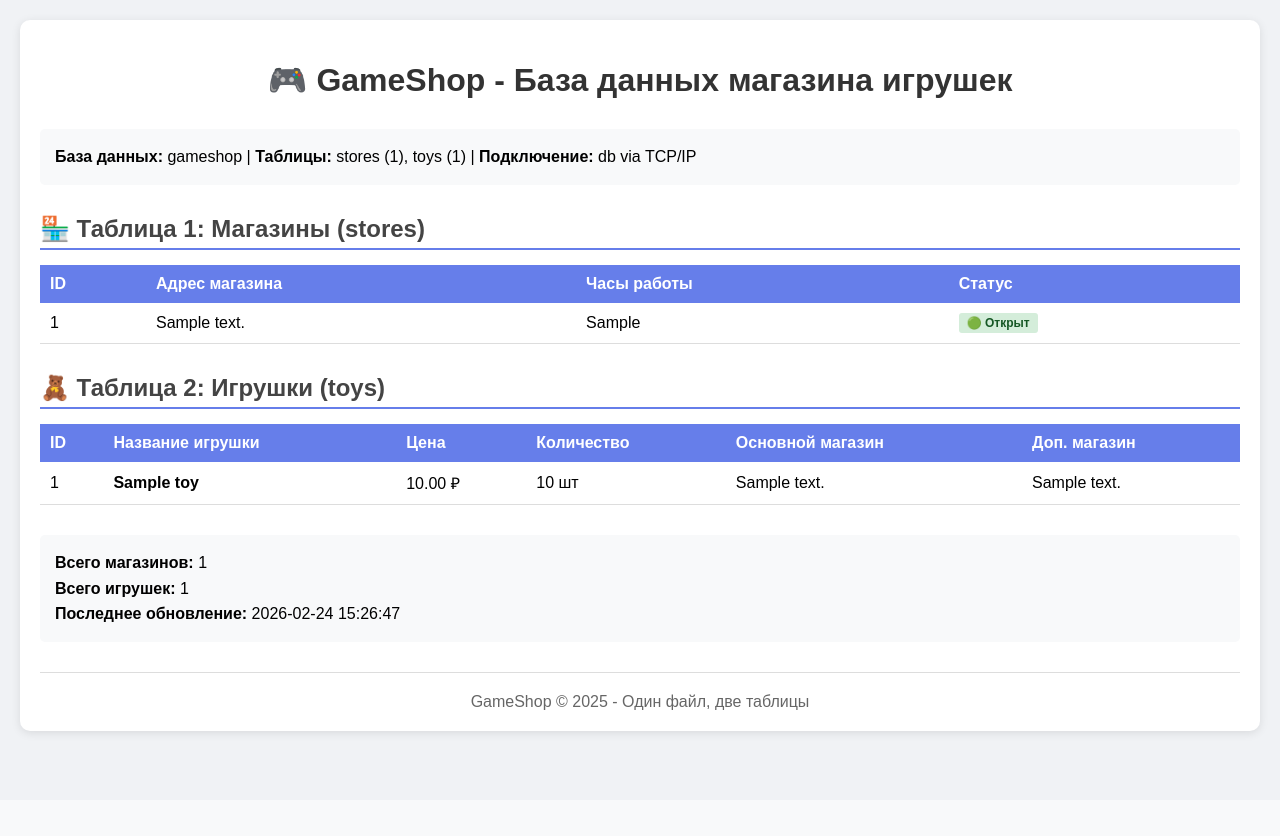
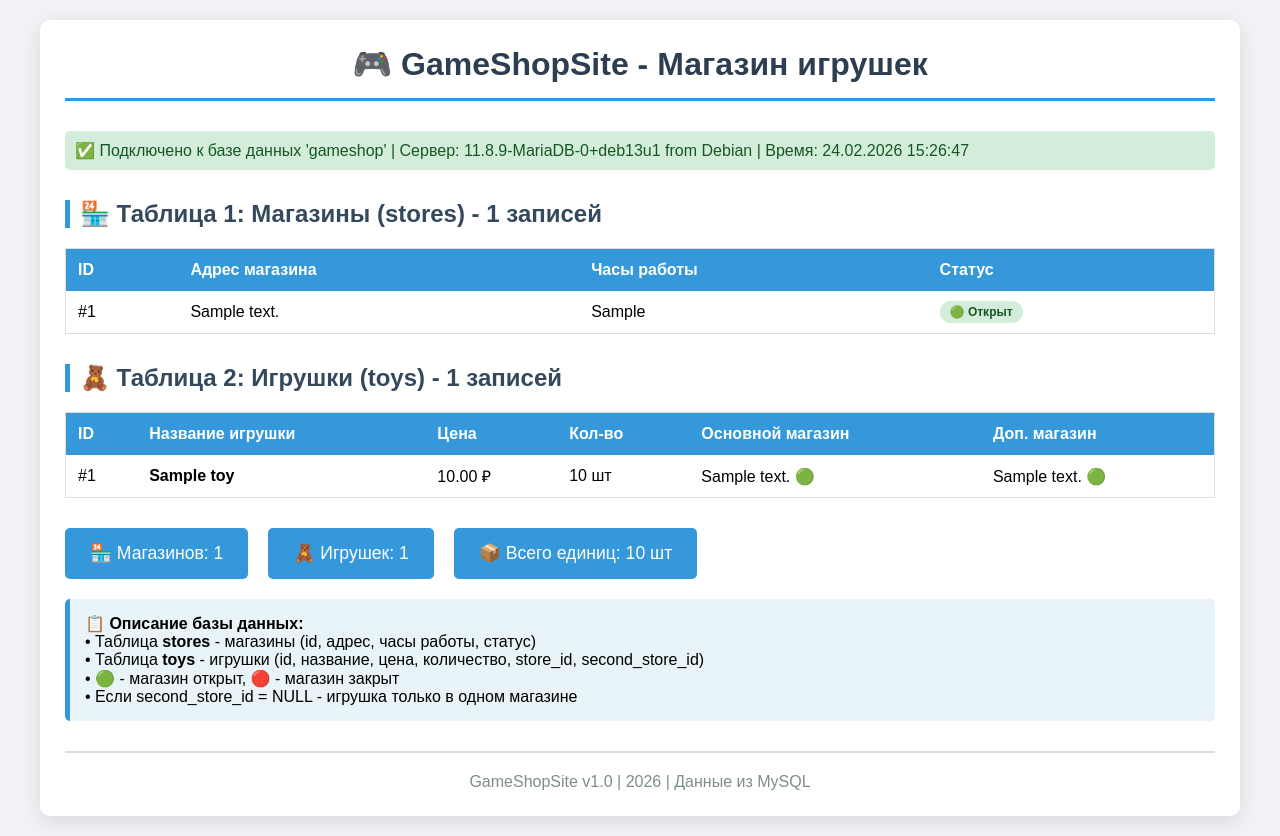
Before and after one commit to TeachKait20/all_resources, a PHP site: page /GameShopSite.php in a window 1280 px wide. Before the commit the page ends 737 px from the top, so only its background shows below. Run offline with PHP 8.4, Linux system fonts and the light colour scheme; tables that the repository leaves empty or names only in its code hold one stand-in row (values such as "Sample post"); data that the repository does not hold is empty.

Commit message:
Update GameShopSite.php

```diff
--- a/GameShopSite.php
+++ b/GameShopSite.php
@@ -1,27 +1,40 @@
 <?php
-// ==================================================
-// CONNECTING TO THE DATABASE
-// =================================================
+// ==============================================
+// GameShopSite.php
+// Единый файл: подключение к БД + две таблицы
+// ==============================================
+
+// Параметры подключения к MySQL
 $host = 'db';
 $user = 'user';
 $password = 'user123';
 $database = 'gameshop';
 
+// Подключение к базе данных
 $conn = new mysqli($host, $user, $password, $database);
 
+// Проверка подключения
 if ($conn->connect_error) {
-    die("Ошибка подключения: " . $conn->connect_error);
+    die("<div style='color: red; padding: 20px; background: #ffeeee; border: 2px solid red; margin: 20px;'>
+            ❌ Ошибка подключения к БД: " . $conn->connect_error . "
+         </div>");
 }
 
-// Get data from the stores table
+// ========== ЭТА СТРОКА РЕШАЕТ ПРОБЛЕМУ ==========
+$conn->set_charset("utf8mb4");
+// =================================================
+
+// Получаем данные из таблицы магазинов
 $stores = $conn->query("SELECT * FROM stores ORDER BY id");
 
-// Get data from the toys table with store names
+// Получаем данные из таблицы игрушек с информацией о магазинах
 $toys = $conn->query("
     SELECT
         t.*,
         s1.address as main_store_address,
-        s2.address as second_store_address
+        s1.is_open as main_store_open,
+        s2.address as second_store_address,
+        s2.is_open as second_store_open
     FROM toys t
     LEFT JOIN stores s1 ON t.store_id = s1.id
     LEFT JOIN stores s2 ON t.second_store_id = s2.id
@@ -34,55 +47,67 @@ $toys = $conn->query("
 <head>
     <meta charset="UTF-8">
     <meta name="viewport" content="width=device-width, initial-scale=1.0">
-    <title>GameShop - Магазин игрушек</title>
+    <title>GameShopSite - Магазин игрушек</title>
     <style>
+        /* ========== МИНИМАЛЬНЫЕ СТИЛИ ========== */
+        * {
+            margin: 0;
+            padding: 0;
+            box-sizing: border-box;
+        }
         body {
             font-family: Arial, sans-serif;
-            margin: 20px;
             background: #f0f2f5;
+            padding: 20px;
         }
         .container {
             max-width: 1200px;
             margin: 0 auto;
             background: white;
-            padding: 20px;
+            padding: 25px;
             border-radius: 10px;
-            box-shadow: 0 2px 10px rgba(0,0,0,0.1);
+            box-shadow: 0 5px 20px rgba(0,0,0,0.1);
         }
         h1 {
-            color: #333;
+            color: #2c3e50;
             text-align: center;
             margin-bottom: 30px;
+            padding-bottom: 15px;
+            border-bottom: 3px solid #3498db;
         }
         h2 {
-            color: #444;
-            margin: 30px 0 15px;
-            padding-bottom: 5px;
-            border-bottom: 2px solid #667eea;
+            color: #34495e;
+            margin: 30px 0 20px;
+            padding-left: 10px;
+            border-left: 5px solid #3498db;
         }
         table {
             width: 100%;
             border-collapse: collapse;
             margin-bottom: 30px;
             background: white;
+            border: 1px solid #ddd;
         }
         th {
-            background: #667eea;
+            background: #3498db;
             color: white;
-            padding: 10px;
+            padding: 12px;
             text-align: left;
         }
         td {
-            padding: 10px;
+            padding: 10px 12px;
             border-bottom: 1px solid #ddd;
         }
+        tr:nth-child(even) {
+            background: #f8f9fa;
+        }
         tr:hover {
-            background: #f5f5f5;
+            background: #e8f4f8;
         }
         .badge {
             display: inline-block;
-            padding: 3px 8px;
-            border-radius: 3px;
+            padding: 4px 10px;
+            border-radius: 20px;
             font-size: 12px;
             font-weight: bold;
         }
@@ -94,46 +119,55 @@ $toys = $conn->query("
             background: #f8d7da;
             color: #721c24;
         }
-        .stats {
-            background: #f8f9fa;
+        .info-box {
+            background: #e8f4f8;
             padding: 15px;
             border-radius: 5px;
             margin: 20px 0;
-            line-height: 1.6;
+            border-left: 5px solid #3498db;
         }
-        .error {
-            background: #f8d7da;
-            color: #721c24;
-            padding: 15px;
+        .stats {
+            display: flex;
+            gap: 20px;
+            margin: 20px 0;
+            flex-wrap: wrap;
+        }
+        .stat-item {
+            background: #3498db;
+            color: white;
+            padding: 15px 25px;
             border-radius: 5px;
-            margin-bottom: 20px;
+            font-size: 1.1em;
         }
         footer {
             text-align: center;
             margin-top: 30px;
             padding-top: 20px;
-            border-top: 1px solid #ddd;
-            color: #666;
+            border-top: 2px solid #ddd;
+            color: #7f8c8d;
+        }
+        .success {
+            background: #d4edda;
+            color: #155724;
+            padding: 10px;
+            border-radius: 5px;
+            margin-bottom: 20px;
         }
     </style>
 </head>
 <body>
     <div class="container">
-        <h1>🎮 GameShop - База данных магазина игрушек</h1>
+        <h1>🎮 GameShopSite - Магазин игрушек</h1>
 
-<!-- =====================================================
-STATISTICS
-====================================================== -->
-        <div class="stats">
-            <strong>База данных:</strong> gameshop |
-            <strong>Таблицы:</strong> stores (<?php echo $stores->num_rows; ?>), toys (<?php echo $toys->num_rows; ?>) |
-            <strong>Подключение:</strong> <?php echo $conn->host_info; ?>
+        <!-- Информация о подключении -->
+        <div class="success">
+            ✅ Подключено к базе данных 'gameshop' |
+            Сервер: <?php echo $conn->server_info; ?> |
+            Время: <?php echo date('d.m.Y H:i:s'); ?>
         </div>
 
-<!-- ====================================================
-TABLE 1: SHOPS
-==================================================== -->
-        <h2>🏪 Таблица 1: Магазины (stores)</h2>
+        <!-- ========== ТАБЛИЦА 1: МАГАЗИНЫ ========== -->
+        <h2>🏪 Таблица 1: Магазины (stores) - <?php echo $stores->num_rows; ?> записей</h2>
         <table>
             <thead>
                 <tr>
@@ -144,10 +178,10 @@ TABLE 1: SHOPS
                 </tr>
             </thead>
             <tbody>
-                <?php if ($stores->num_rows > 0): ?>
+                <?php if ($stores && $stores->num_rows > 0): ?>
                     <?php while($store = $stores->fetch_assoc()): ?>
                     <tr>
-                        <td><?php echo $store['id']; ?></td>
+                        <td>#<?php echo $store['id']; ?></td>
                         <td><?php echo htmlspecialchars($store['address']); ?></td>
                         <td><?php echo htmlspecialchars($store['working_hours']); ?></td>
                         <td>
@@ -160,55 +194,73 @@ TABLE 1: SHOPS
                     </tr>
                     <?php endwhile; ?>
                 <?php else: ?>
-                    <tr><td colspan="4">Нет данных о магазинах</td></tr>
+                    <tr><td colspan="4" style="text-align:center;">Нет данных о магазинах</td></tr>
                 <?php endif; ?>
             </tbody>
         </table>
 
-<!-- ====================================================
-TABLE 2: TOYS
-==================================================== -->
-        <h2>🧸 Таблица 2: Игрушки (toys)</h2>
+        <!-- ========== ТАБЛИЦА 2: ИГРУШКИ ========== -->
+        <h2>🧸 Таблица 2: Игрушки (toys) - <?php echo $toys->num_rows; ?> записей</h2>
         <table>
             <thead>
                 <tr>
                     <th>ID</th>
                     <th>Название игрушки</th>
                     <th>Цена</th>
-                    <th>Количество</th>
+                    <th>Кол-во</th>
                     <th>Основной магазин</th>
                     <th>Доп. магазин</th>
                 </tr>
             </thead>
             <tbody>
-                <?php if ($toys->num_rows > 0): ?>
+                <?php if ($toys && $toys->num_rows > 0): ?>
                     <?php while($toy = $toys->fetch_assoc()): ?>
                     <tr>
-                        <td><?php echo $toy['id']; ?></td>
+                        <td>#<?php echo $toy['id']; ?></td>
                         <td><strong><?php echo htmlspecialchars($toy['name']); ?></strong></td>
-                        <td><?php echo number_format($toy['price'], 2); ?> ₽</td>
+                        <td><?php echo number_format($toy['price'], 2, '.', ' '); ?> ₽</td>
                         <td><?php echo $toy['quantity']; ?> шт</td>
-                        <td><?php echo htmlspecialchars($toy['main_store_address'] ?? '—'); ?></td>
-                        <td><?php echo htmlspecialchars($toy['second_store_address'] ?? '—'); ?></td>
+                        <td>
+                            <?php echo htmlspecialchars($toy['main_store_address'] ?? '—'); ?>
+                            <?php if(isset($toy['main_store_open']) && $toy['main_store_address']): ?>
+                                <?php echo $toy['main_store_open'] ? ' 🟢' : ' 🔴'; ?>
+                            <?php endif; ?>
+                        </td>
+                        <td>
+                            <?php echo htmlspecialchars($toy['second_store_address'] ?? '—'); ?>
+                            <?php if(isset($toy['second_store_open']) && $toy['second_store_address']): ?>
+                                <?php echo $toy['second_store_open'] ? ' 🟢' : ' 🔴'; ?>
+                            <?php endif; ?>
+                        </td>
                     </tr>
                     <?php endwhile; ?>
                 <?php else: ?>
-                    <tr><td colspan="6">Нет данных об игрушках</td></tr>
+                    <tr><td colspan="6" style="text-align:center;">Нет данных об игрушках</td></tr>
                 <?php endif; ?>
             </tbody>
         </table>
 
-<!-- ====================================================
-DATA INFORMATION
-===================================================== -->
+        <!-- ========== СТАТИСТИКА ========== -->
         <div class="stats">
-            <strong>Всего магазинов:</strong> <?php echo $stores->num_rows; ?><br>
-            <strong>Всего игрушек:</strong> <?php echo $toys->num_rows; ?><br>
-            <strong>Последнее обновление:</strong> <?php echo date('Y-m-d H:i:s'); ?>
+            <div class="stat-item">🏪 Магазинов: <?php echo $stores->num_rows; ?></div>
+            <div class="stat-item">🧸 Игрушек: <?php echo $toys->num_rows; ?></div>
+            <?php
+            $total = $conn->query("SELECT SUM(quantity) as total FROM toys")->fetch_assoc()['total'];
+            ?>
+            <div class="stat-item">📦 Всего единиц: <?php echo $total ?? 0; ?> шт</div>
+        </div>
+
+        <!-- Информация -->
+        <div class="info-box">
+            <strong>📋 Описание базы данных:</strong><br>
+            • Таблица <b>stores</b> - магазины (id, адрес, часы работы, статус)<br>
+            • Таблица <b>toys</b> - игрушки (id, название, цена, количество, store_id, second_store_id)<br>
+            • 🟢 - магазин открыт, 🔴 - магазин закрыт<br>
+            • Если second_store_id = NULL - игрушка только в одном магазине
         </div>
 
         <footer>
-            GameShop &copy; 2025 - Один файл, две таблицы
+            GameShopSite v1.0 | <?php echo date('Y'); ?> | Данные из MySQL
         </footer>
     </div>
 </body>
```
